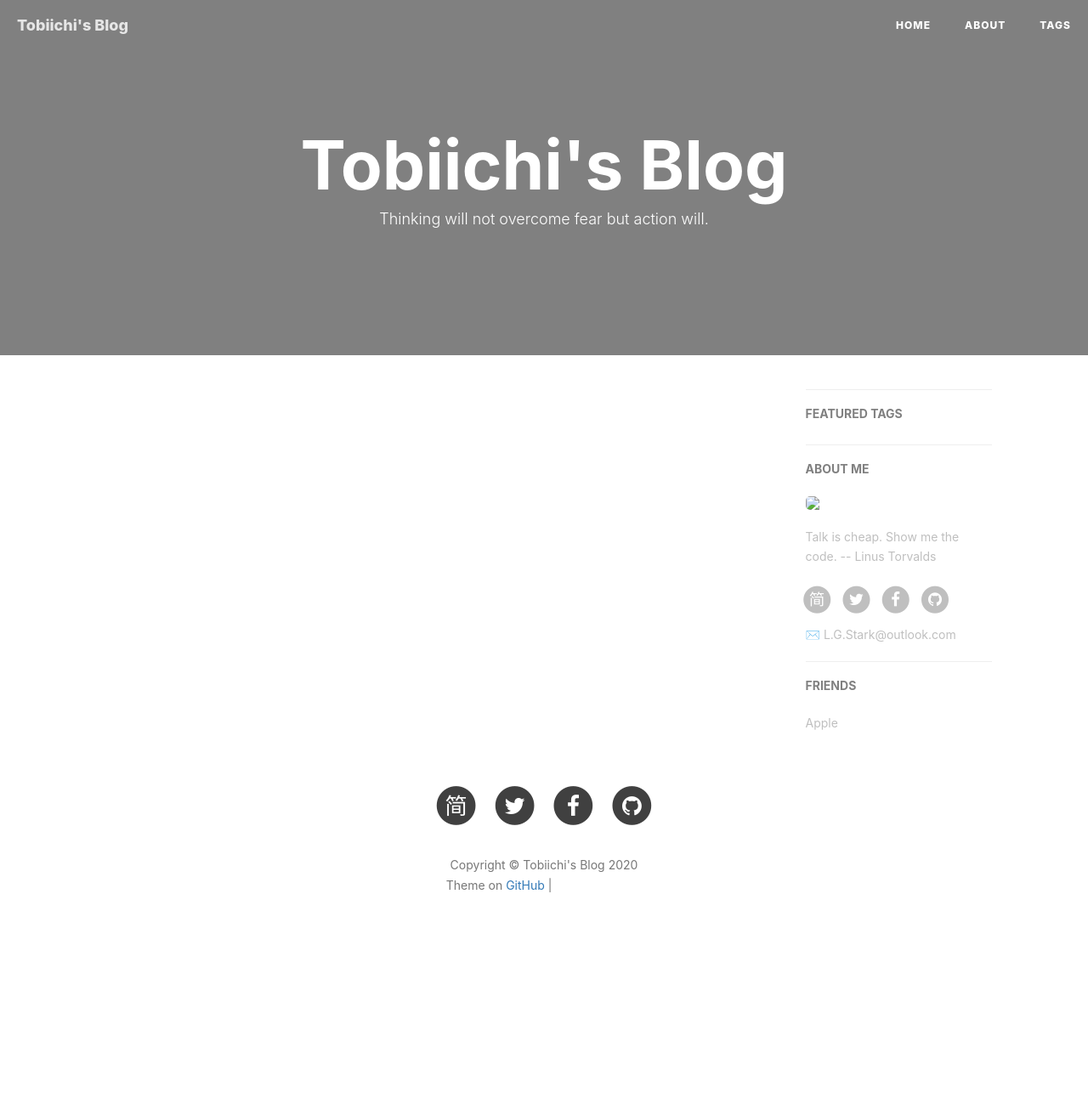
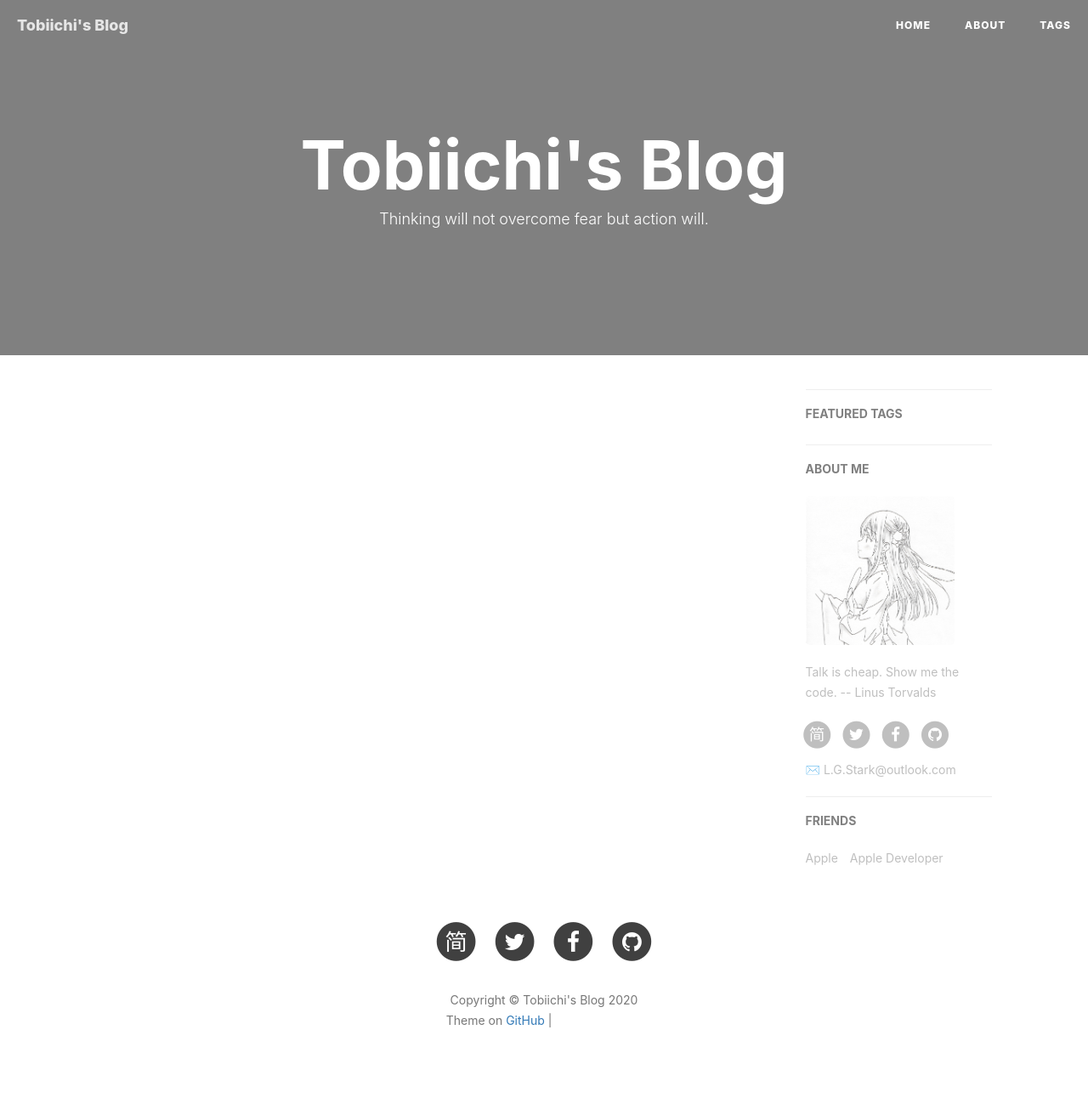
Before and after one commit to OrigamiAyc/OrigamiAyc.github.io, a Jekyll site: the page built from index.html, in a window 1280 px wide. Shown: the whole page at 85% size. Built offline with Jekyll 4.4.1, drawn with Linux system fonts in a browser that asks for light colours; nearby versions of some CDN libraries; the list of posts is cut into pages by our own code; comment, search, counter and statistics services are not loaded; before the commit the page ends 1146 px from its top, so only the background shows below that; grey boxes are pictures that could not be loaded.

Commit message:
update io

```diff
--- a/_config.yml
+++ b/_config.yml
@@ -16,7 +16,7 @@ github_repo: "https://github.com/Lapland-Stark/Lapland-Stark.github.io.git" # yo
 # Sidebar settings
 sidebar: true                           # whether or not using Sidebar.
 sidebar-about-description: "Talk is cheap. Show me the code. -- Linus Torvalds"
-sidebar-avatar: /img/Tobiichi_me.jpg      # use absolute URL, seeing it's used in both `/` and `/about/`
+sidebar-avatar: /images/Tobiichi_me.jpg      # use absolute URL, seeing it's used in both `/` and `/about/`
 
 # SNS settings
 RSS: false
@@ -27,6 +27,13 @@ github_username:    Lapland-Stark
 facebook_username:  baiying.qiu.7
 jianshu_username:   b460b6af115d
 twitter_username:   lapland-stark
+
+# Build settings
+# from 2016, 'pygments' is unsupported on GitHub Pages. Use 'rouge' for highlighting instead.
+permalink: pretty
+paginate: 10
+exclude: ["less","node_modules","Gruntfile.js","package.json","README.md"]
+anchorjs: true                          # if you want to customize anchor. check out line:181 of `post.html`
 
 # Gems
 # from PR#40, to support local preview for Jekyll 3.0
@@ -39,7 +46,7 @@ gems: [jekyll-paginate]
 markdown: kramdown
 highlighter: rouge
 kramdown:
-  input: GFM                            # use Github Flavored Markdown !important
+    input: GFM                            # use Github Flavored Markdown !important
 
 # Featured Tags
 featured-tags: true                     # 是否使用首页标签
@@ -47,8 +54,11 @@ featured-condition-size: 1              # 相同标签数量大于这个数，
 
 # Friends
 friends: [
-  {
-	  title: "Apple",
-    href: "https://apple.com"
-  }
+    {
+        title: "Apple",
+        href: "https://apple.com"
+    },{
+        title: "Apple Developer",
+        href: "https://developer.apple.com/"
+    }
 ]
```
